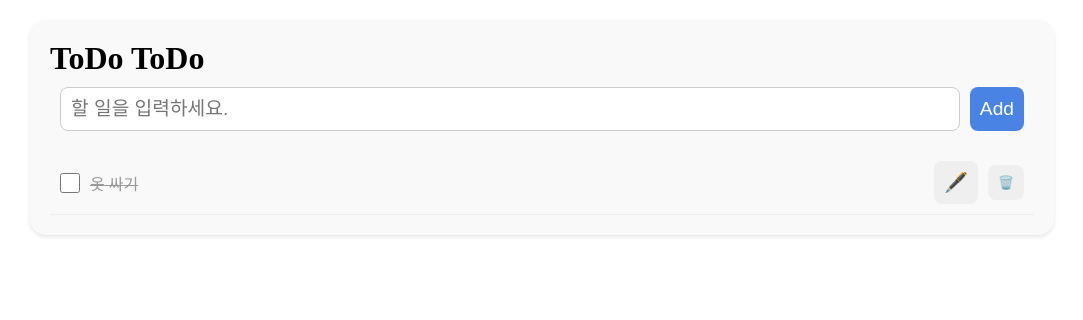
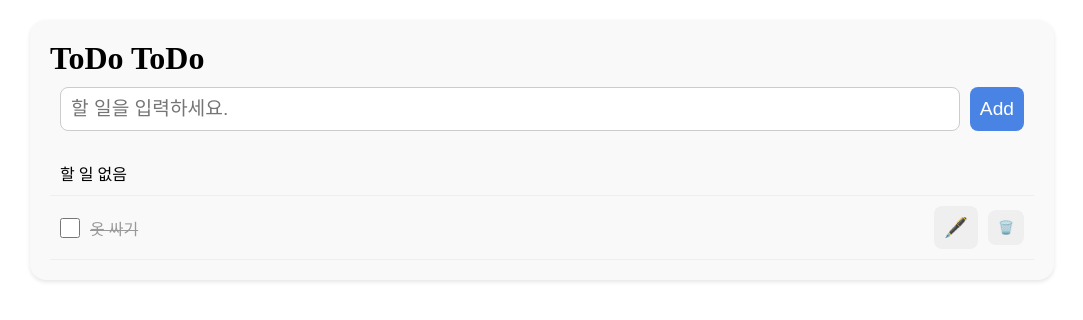
Before and after one commit to gkwydl/Programming_3213, a React (Vite) app: page / in a window 1280 px wide. Shown: the top 320 px of the page, without its empty margins (98-1181 px from the left). Built offline with nearby package versions, Linux system fonts and the light colour scheme.

Commit message:
TodoListApp THML todo__item--empty

```diff
--- a/src/TodoListApp.jsx
+++ b/src/TodoListApp.jsx
@@ -10,6 +10,9 @@ function TodoListApp() {
       <button type="submit" className="todo__button todo__button--add">Add</button>
     </form>
     <ul className="todo__list">
+      <li className="todo__item todo__item--empty">
+        <p>할 일 없음</p>
+        </li>
       <li className="todo__item todo__item--complete">
         <input type="checkbox" className="todo__check" name="" id="chk-1"/>
         <label htmlFor="chk-1"className="todo__label">옷 싸기</label>
--- a/src/todolist.css
+++ b/src/todolist.css
@@ -57,5 +57,3 @@
     text-decoration: line-through;
     color: #999;
 }
-/* A > B: A바로 아래 자식 B
-A B: A 아래 자속 B */
```
